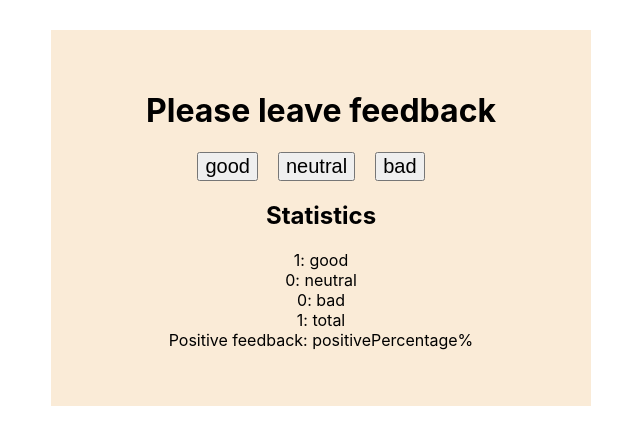
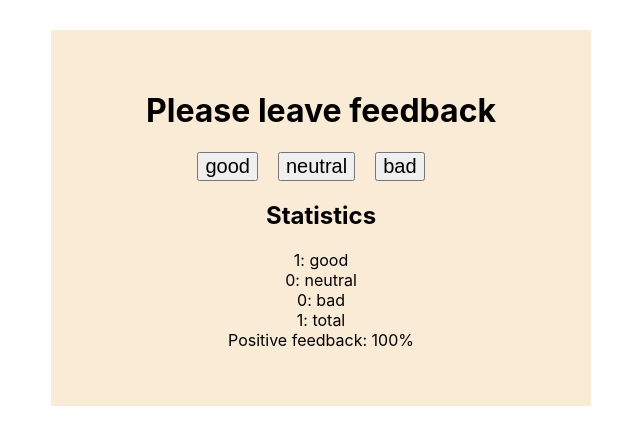
Before and after one commit to AnArzhanykh/react-02-feedback, a React (Create React App) app: page / in a window 1280 px wide. Both pictures are taken after a click on the button "good". Shown: the top 444 px of the page, without its empty margins (319-959 px from the left). Built offline with nearby package versions, Linux system fonts and the light colour scheme.

Commit message:
statistics

```diff
--- a/src/components/Statistics/Statistics .js
+++ b/src/components/Statistics/Statistics .js
@@ -10,7 +10,7 @@ const Statistics = (props) => {
         // console.log(name);
         // obj[name] = props[name];
         return ('positivePercentage' === name) ?
-            <li key ={name} className={styles.item}> Positive feedback: {[name]}%</li>
+            <li key ={name} className={styles.item}> Positive feedback: {props[name]}%</li>
             : <li key ={name} className={styles.item}> {props[name]}: {[name]}</li>
     });
 
```
